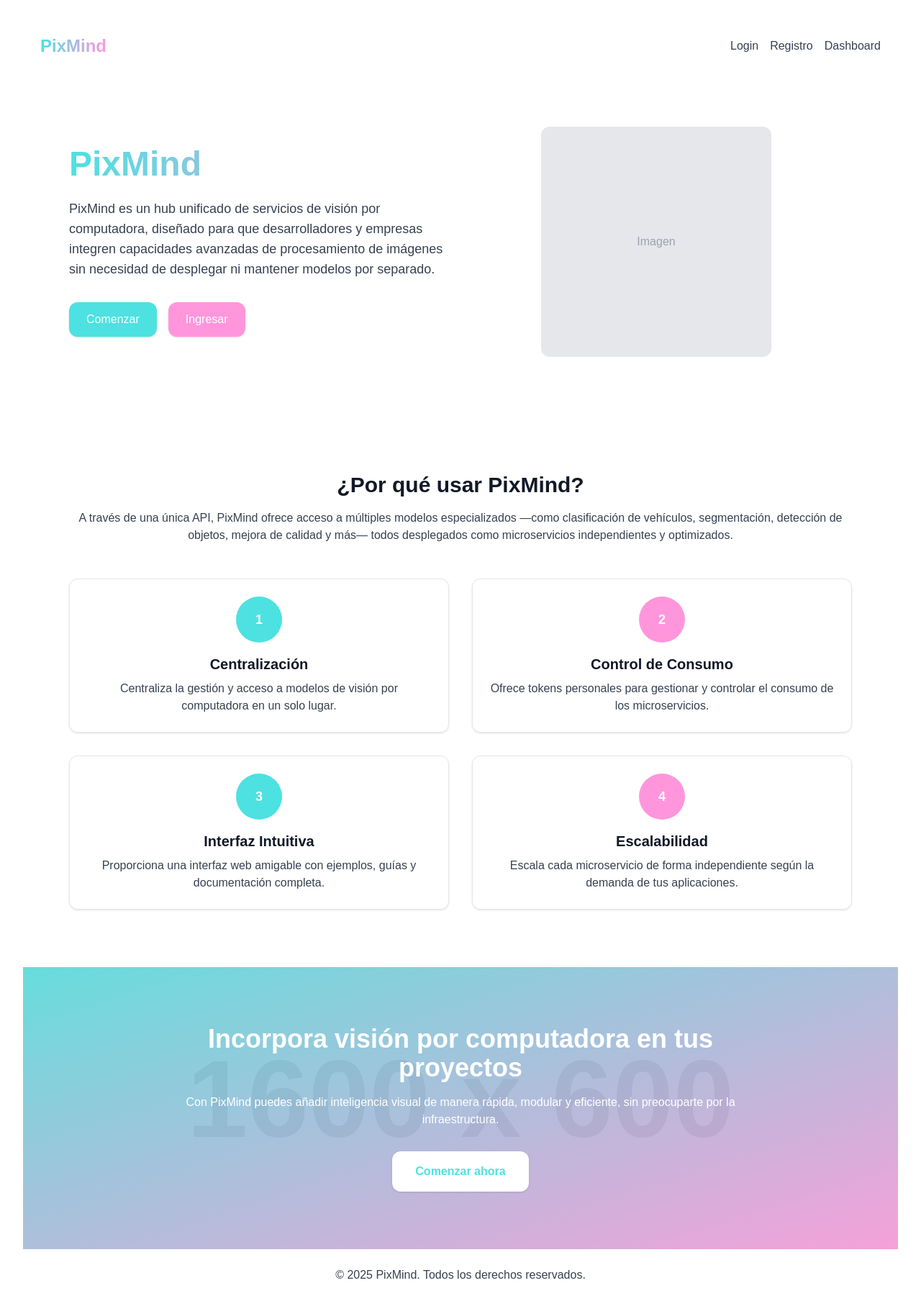
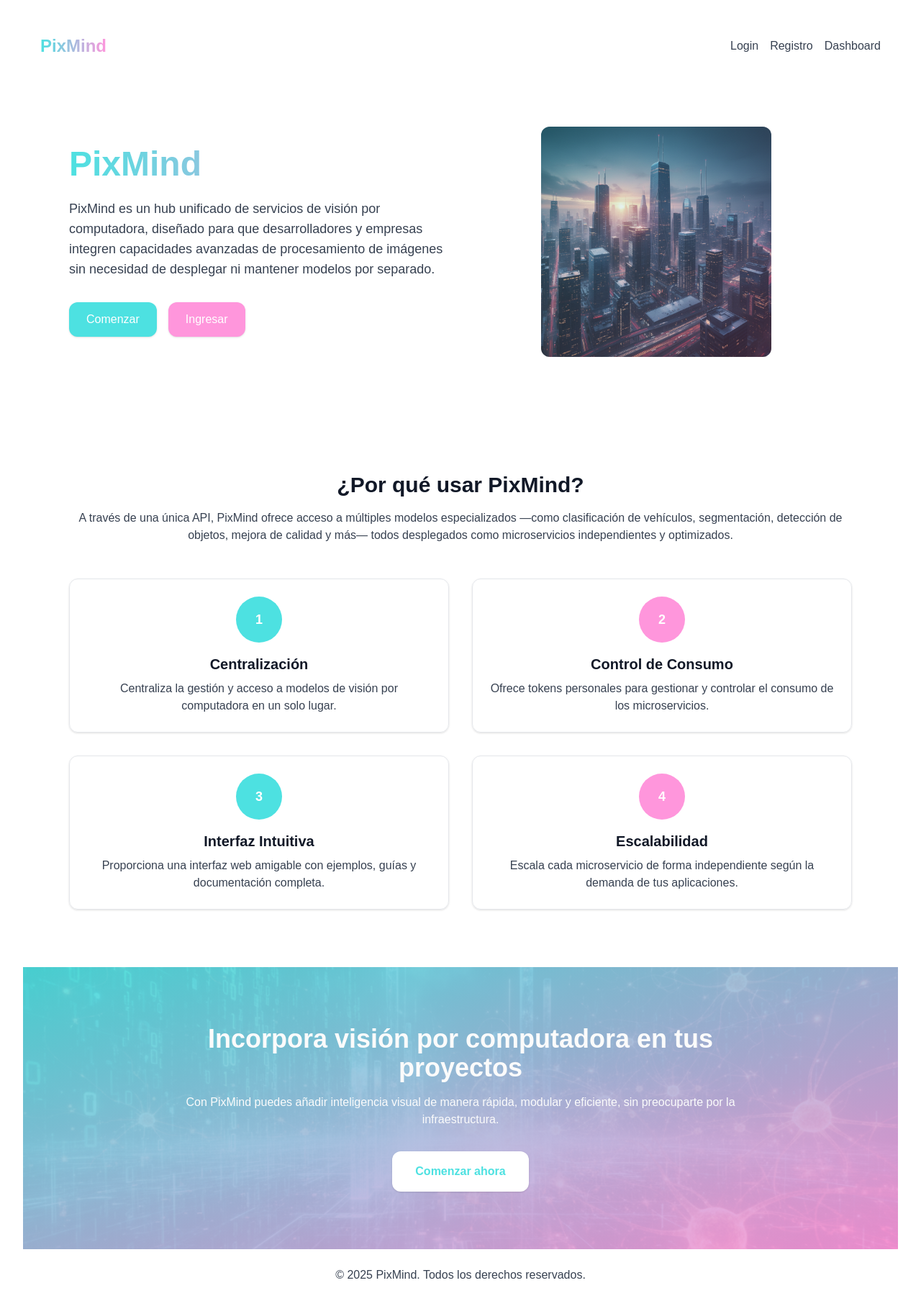
Before and after one commit to museortizmedia/PixMind, a React (Vite) app in the folder app/: page / in a window 1280 px wide. Shown: the whole page at 72% size. Built offline with nearby package versions, Linux system fonts and the light colour scheme.

Commit message:
App: feat img

```diff
--- a/app/src/pages/home/home.jsx
+++ b/app/src/pages/home/home.jsx
@@ -30,12 +30,24 @@ export default function Home() {
           </div>
         </div>
 
-        <div className="md:w-1/2 flex justify-center mb-10 md:mb-0">
-          {/* Imagen temporal */}
-          <div className="w-80 h-80 bg-gray-200 rounded-xl flex items-center justify-center text-gray-400">
-            Imagen
+
+
+        <div className="md:w-1/2 flex justify-center mb-10 md:mb-0 hover:scale-105">
+          <div className="relative w-80 h-80 rounded-xl overflow-hidden">
+            {/* Imagen real */}
+            <img
+              src="/City.png"
+              alt="Imagen"
+              className="w-full h-full object-cover hover:shadow-2xl"
+            />
+
+            {/* Gradiente diagonal encima */}
+            <div className="absolute inset-0 bg-gradient-to-br from-[#4DE1E1]/20 to-[#FF96DC]/20"></div>
           </div>
         </div>
+
+
+
       </section>
 
       {/* Features Section */}
@@ -76,7 +88,7 @@ export default function Home() {
           ].map((feature) => (
             <div
               key={feature.number}
-              className="p-6 border rounded-xl shadow hover:shadow-lg transition flex flex-col items-center text-center"
+              className="p-6 border rounded-xl shadow transition flex flex-col items-center text-center hover:scale-105 hover:shadow-lg hover:shadow-lg"
             >
               <div
                 className="w-16 h-16 rounded-full flex items-center justify-center text-white font-bold text-lg"
@@ -96,14 +108,14 @@ export default function Home() {
         {/* Imagen de fondo */}
         <div
           className="absolute inset-0 bg-gray-300 bg-cover bg-center"
-          style={{ backgroundImage: "url('https://via.placeholder.com/1600x600')" }}
+          style={{ backgroundImage: "url('/Net.png')" }}
         ></div>
 
         {/* Gradiente diagonal encima */}
-        <div className="absolute inset-0 bg-gradient-to-br from-[#4DE1E1]/80 to-[#FF96DC]/80"></div>
+        <div className="absolute inset-0 bg-gradient-to-br from-[#4DE1E1]/90 to-[#FF96DC]/90"></div>
 
         {/* Contenido */}
-        <div className="relative z-10 max-w-3xl mx-auto">
+        <div className="relative z-10 max-w-3xl mx-auto text-[#fbfbfb]">
           <h2 className="text-3xl md:text-4xl font-bold">
             Incorpora visión por computadora en tus proyectos
           </h2>
@@ -112,7 +124,7 @@ export default function Home() {
           </p>
           <a
             href="/register"
-            className="mt-8 inline-block px-8 py-4 bg-white text-[#4DE1E1] rounded-xl font-semibold shadow hover:bg-gray-100 transition"
+            className="mt-8 inline-block px-8 py-4 bg-white text-[#4DE1E1] rounded-xl font-semibold shadow hover:bg-gray-100 transition hover:scale-105 hover:shadow-lg hover:shadow-lg"
           >
             Comenzar ahora
           </a>
```
Also changed, not shown: app/public/City.png (added), app/public/Net.png (added), app/static.json (deleted).
